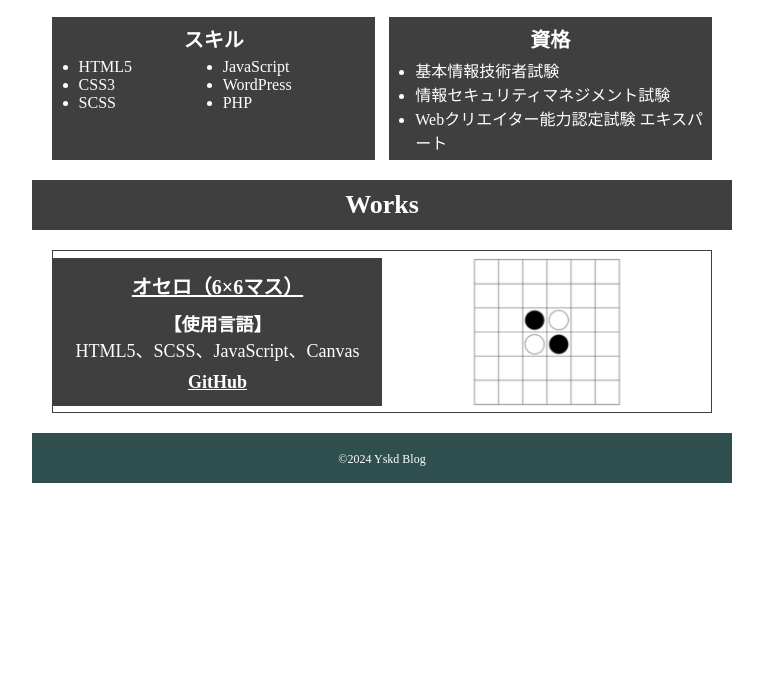
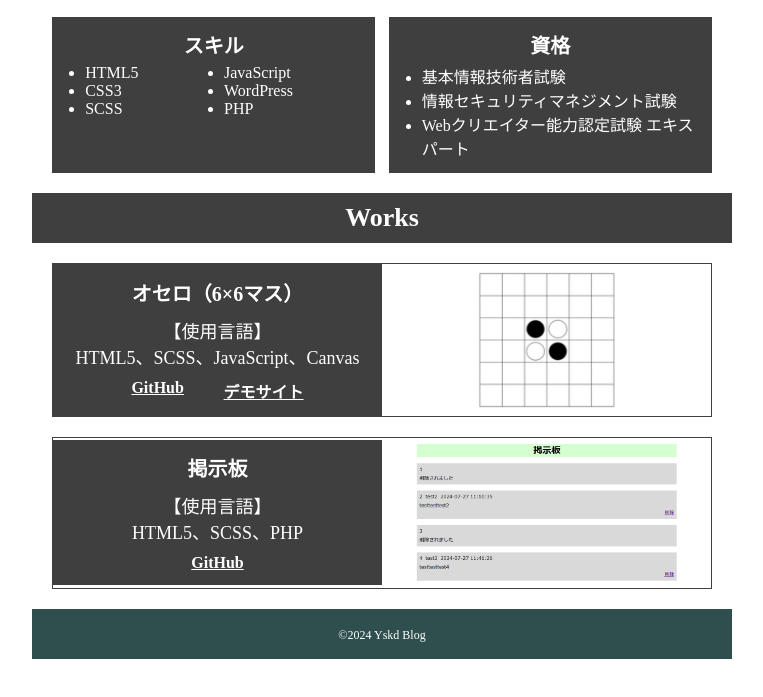
Before and after one commit to oribe8/yskdblog, a plain HTML site: page index.html in a window 1280 px wide. Shown: the part 103-800 px from the top of the page, without its empty margins (258-1021 px from the left). Drawn offline with Linux system fonts and the light colour scheme; some packages are replaced by stand-ins of ours.

Commit message:
掲示板追加

```diff
--- a/css/base.scss
+++ b/css/base.scss
@@ -1,5 +1,6 @@
 @charset "UTF-8";
 
+//----------全体に関する部分ここから----------
 h2{
     font-size:26px;
     background-color:#403F3F;
@@ -32,6 +33,7 @@ a {
     }
 }
 
+//----------headerここから----------
 header {
     background-color:#2F4F4F;
     text-align:center;
@@ -51,6 +53,7 @@ header {
     }
 }
 
+//----------skillsここから----------
 .skillsBox {
     display:flex;
     flex-wrap:wrap;
@@ -67,7 +70,7 @@ header {
     .skillItem {
         width:100%;
         background-color:#403F3F;
-        padding:1%;
+        padding:2%;
         margin-bottom:20px;
         @media screen and (min-width:450px) {
             width:49%;
@@ -85,13 +88,14 @@ header {
     .shikakuItem {
         width:100%;
         background-color:#403F3F;
-        padding:1%;
+        padding:2%;
         @media screen and (min-width:450px) {
             width:49%;
         }
     }
 }
 
+//----------worksここから----------
 .worksBox {
     padding-left:20px;
     padding-right:20px;
@@ -121,27 +125,36 @@ header {
                     text-align:center;
                 }
                 dd {
-                    margin-top:10px;
                     font-size:18px;
                     text-align:center;
-                    span {
-                        font-weight:bold;
+                    &:nth-of-type(1) {
+                        margin-top:10px;
                     }
-                    a {
-                        font-weight:bold;
-                    }
+                }
+            }
+            .workslinkbox {
+                display:flex;
+                justify-content: space-around;
+                width:70%;
+                margin:10px auto 0 auto;
+                list-style-type:none;
+                font-weight:bold;
+                li {
+                    margin-left:0;
                 }
             }
         }
         .worksItemImg {
             width:100%;
             padding:1%;
+            height:150px;
             @media screen and (min-width:450px) {
                 width:50%;
             }
             img {
                 max-width:320px;
                 width:100%;
+                height:100%;
                 display:block;
                 margin:0 auto;
                 object-fit:contain;
@@ -150,6 +163,7 @@ header {
     }
 }
 
+//----------footerここから----------
 footer {
     background-color:#2F4F4F;
     text-align:center;
--- a/index.html
+++ b/index.html
@@ -54,19 +54,42 @@
         <section>
             <h2>Works</h2>
             <div class="worksBox">
+                <!-- worksの箱ここから -->
                 <div class="worksItem">
                     <div class="worksItemDl">
                         <dl>
-                            <dt><a href="othello" target="_blank" rel="noopener noreferrer">オセロ（6×6マス）</a></dt>
-
-                            <dd><span>【使用言語】</span><br>HTML5、SCSS、JavaScript、Canvas</dd>
-                            <dd><a href="https://github.com/oribe8/othello" target="_blank" rel="noopener noreferrer">GitHub</a></dd>
+                            <dt>オセロ（6×6マス）</dt>
+                            <dd>【使用言語】</dd>
+                            <dd>HTML5、SCSS、JavaScript、Canvas</dd>
                         </dl>
+                        <ul class="workslinkbox">
+                            <li><a href="https://github.com/oribe8/othello" target="_blank" rel="noopener noreferrer">GitHub</a></li>
+                            <li><a href="othello" target="_blank" rel="noopener noreferrer">デモサイト</a></li>
+                        </ul>
                     </div>
                     <div class="worksItemImg">
                         <img src="images/othello_thumb.png" alt="オセロの画像">
                     </div>
                 </div>
+                <!-- worksの箱ここまで -->
+                <!-- worksの箱ここから -->
+                <div class="worksItem">
+                    <div class="worksItemDl">
+                        <dl>
+                            <dt>掲示板</dt>
+                            <dd>【使用言語】</dd>
+                            <dd>HTML5、SCSS、PHP</dd>
+                        </dl>
+                        <ul class="workslinkbox">
+                            <li><a href="https://github.com/oribe8/bulletin_board" target="_blank" rel="noopener noreferrer">GitHub</a></li>
+                            <!-- <li><a href="#" target="_blank" rel="noopener noreferrer">デモサイト</a></li> -->
+                        </ul>
+                    </div>
+                    <div class="worksItemImg">
+                        <img src="images/keijiban_thumb.png" alt="掲示板の画像">
+                    </div>
+                </div>
+                <!-- worksの箱ここまで -->
             </div>
         </section>
     </main>
```
Also changed, not shown: css/base.css, images/keijiban_thumb.png (added), 1 other file.
